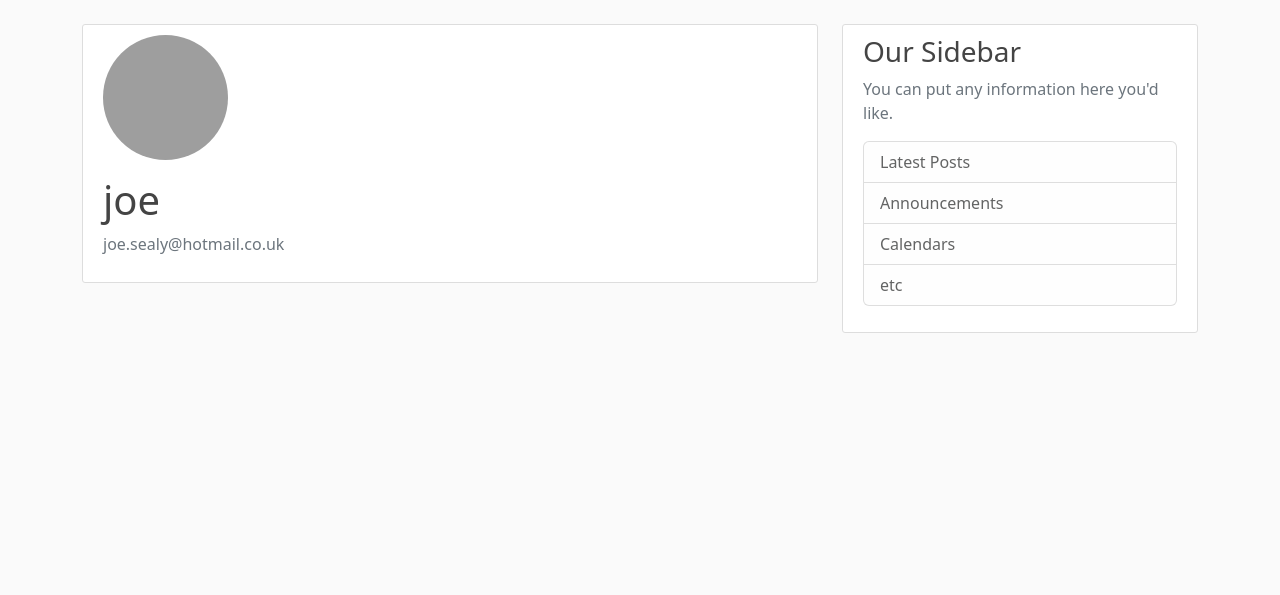
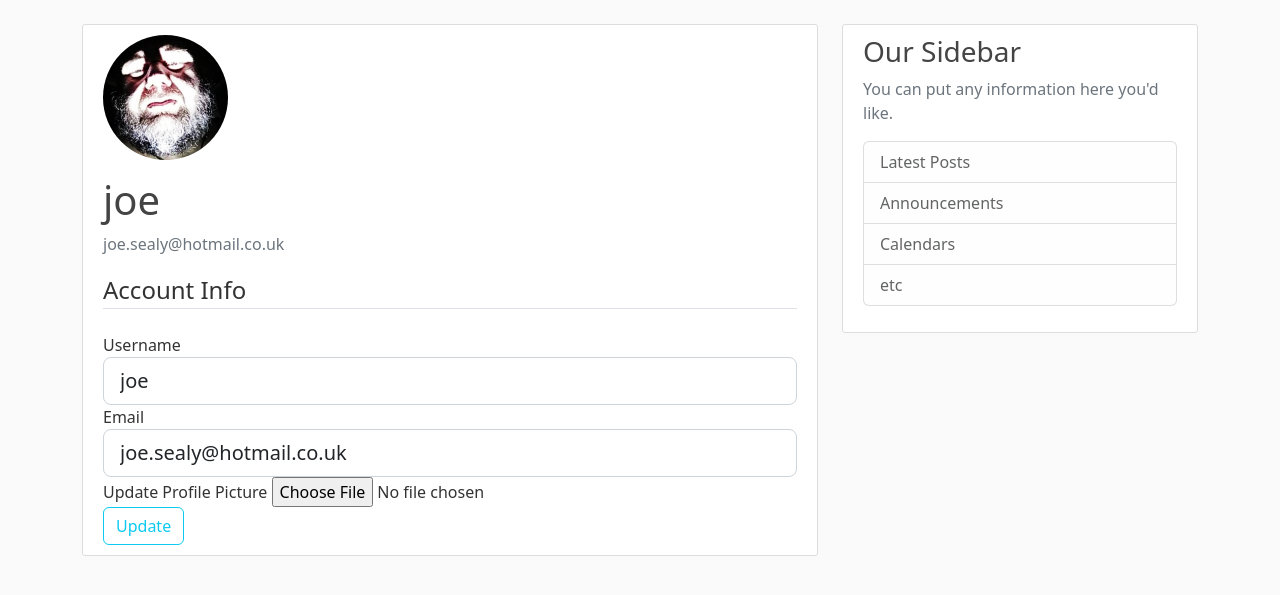
Before and after one commit to JoeSealy/Python-Flask, a Flask app: page /account in a window 1280 px wide. Shown: the part 56-651 px from the top of the page. Run offline with Flask 2, Linux system fonts and the light colour scheme; a user stored in the database is signed in; some libraries are stand-ins or nearby versions; grey boxes are pictures that could not be loaded.

Commit message:
can update Username Email and additional profile picture now also you can update this

```diff
--- a/FlaskBlog/forms.py
+++ b/FlaskBlog/forms.py
@@ -1,4 +1,6 @@
 from flask_wtf import FlaskForm
+from flask_wtf.file import FileField, FileAllowed
+from flask_login import current_user
 from wtforms import StringField, PasswordField, SubmitField, BooleanField
 from wtforms.validators import DataRequired, Length, Email, EqualTo, ValidationError
 from FlaskBlog.models import User
@@ -30,3 +32,22 @@ class LoginForm(FlaskForm):
     password = PasswordField('Password', validators=[DataRequired()])
     remember = BooleanField('Remember Me')
     submit = SubmitField('Login')
+
+class UpdateAccountForm(FlaskForm):
+    username = StringField("Username", validators=[
+                           DataRequired(), Length(min=2, max=20)])
+    email = StringField("Email", validators=[DataRequired(), Email()])
+    picture = FileField("Update Profile Picture", validators = [FileAllowed(["jpg", "png"])])
+    submit = SubmitField("Update")
+
+    def validate_username(self, username):
+        if(username.data != current_user.username):
+            user = User.query.filter_by(username=username.data).first()
+            if user:
+                raise ValidationError("That Username is taken")
+
+    def validate_email(self, email):
+        if (email.data != current_user.email):
+            user = User.query.filter_by(email=email.data).first()
+            if user:
+                raise ValidationError("That Email is taken")
--- a/FlaskBlog/routes.py
+++ b/FlaskBlog/routes.py
@@ -1,5 +1,8 @@
+import secrets
+import os
+from PIL import Image
 from flask import render_template, flash, redirect,  url_for, request
-from FlaskBlog.forms import RegistrationForm, LoginForm
+from FlaskBlog.forms import RegistrationForm, LoginForm, UpdateAccountForm
 from FlaskBlog.models import User, Post
 from FlaskBlog import app, db, bcrypt
 from flask_login import login_user, current_user, logout_user, login_required
@@ -68,7 +71,34 @@ def logout():
     logout_user()
     return redirect(url_for("home"))
 
-@app.route("/account")
+def save_picture(form_picture):
+    random_hex = secrets.token_hex(8)
+    _, f_ext = os.path.splitext(form_picture.filename)
+    picture_fn = random_hex + f_ext
+    picture_path = os.path.join(app.root_path, "static/profile_pics", picture_fn)
+    output_size = (125,125)
+    i = Image.open(form_picture)
+    i.thumbnail(output_size)
+    i.save(picture_path)
+
+    return picture_fn
+
+@app.route("/account", methods=["GET", "POST"])
 @login_required
 def account():
-     return render_template("account.html", title="Account")
+    form= UpdateAccountForm()
+    if form.validate_on_submit():
+        if form.picture.data:
+            picture_file = save_picture(form.picture.data)
+            current_user.image_file = picture_file
+        current_user.username = form.username.data
+        current_user.email = form.email.data
+        db.session.commit()
+        flash("Your account has been updated", "success")
+        return redirect(url_for("account"))
+    elif request.method == "GET":
+        form.username.data = current_user.username
+        form.email.data = current_user.email
+    image_file = url_for("static", filename = "profile_pics/" + current_user.image_file)
+    return render_template("account.html", title="Account",
+                                image_file=image_file, form = form)
--- a/FlaskBlog/templates/account.html
+++ b/FlaskBlog/templates/account.html
@@ -2,11 +2,55 @@
 {%block content%}
     <div class = "content-section">
         <div class = "media">
-            <img class = "rounded-circle account-img" src="userimage.jpg">
+            <img class = "rounded-circle account-img" src="{{image_file}}">
             <div class = "media-body">
                 <h2 class = "account-heading">{{ current_user.username }}</h2>
                 <p class = "text-secondary">{{ current_user.email }}</p>
             </div>
         </div>
+            <form method = "POST" action="" enctype = "multipart/form-data">
+                {{form.hidden_tag()}}
+                <fieldset class="form-group">
+                    <legend class="border-bottom mb-4">Account Info</legend>
+                    <div class ="form-group">
+                        {{form.username.label(class="form-control-label")}}
+                        {% if form.username.errors%}
+                            {{form.username(class="form-control form-control-lg is-invalid")}}
+                            <div class = "invalid-feedback">
+                                {% for error in form.username.errors%}
+                                    <span> {{error}} </span>
+                                {% endfor %}
+                            </div>
+                        {%else%}
+                            {{form.username(class="form-control form-control-lg")}}
+                        {%endif%}
+                    </div>
+                    <div class ="form-group">
+                        {{form.email.label(class="form-control-label")}}
+                        {% if form.email.errors%}
+                            {{form.email(class="form-control form-control-lg is-invalid")}}
+                            <div class = "invalid-feedback">
+                                {% for error in form.email.errors%}
+                                    <span> {{error}} </span>
+                                {% endfor %}
+                            </div>
+                        {%else%}
+                            {{form.email(class="form-control form-control-lg")}}
+                        {%endif%}
+                    </div>
+                    <div class ="form-group">
+                        {{form.picture.label()}}
+                        {{form.picture(class="form-control-file")}}
+                        {% if form.picture.errors%}
+                            {% for error in form.picture.errors%}
+                                <span class = "text-danger" > {{error}} </span></br>
+                            {% endfor %}
+                        {%endif%}
+                    </div>
+                </fieldset>
+                <div class= "form-group">
+                    {{form.submit(class = "btn btn-outline-info")}}
+                </div>
+            </form>
     </div>
 {%endblock content%}
```
Also changed, not shown: FlaskBlog/site.db, FlaskBlog/static/profile_pics/cebae92de65827c2.jpg (added), FlaskBlog/static/profile_pics/d47591284c287f8a.png (added), FlaskBlog/static/profile_pics/default.jpeg (added).
